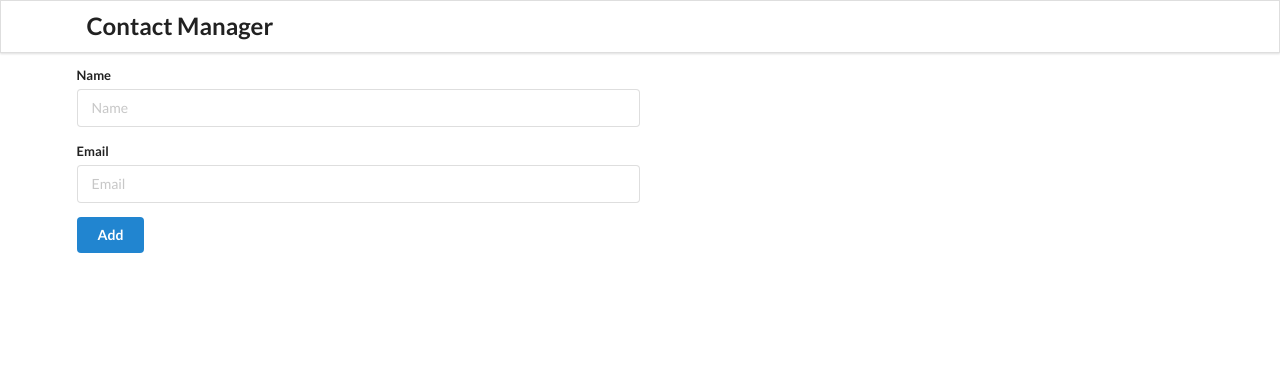
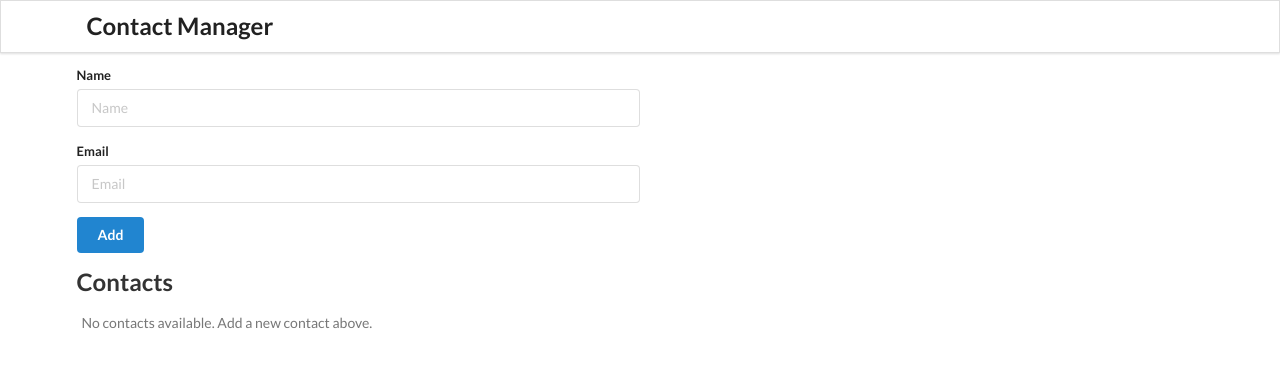
Before and after one commit to jabrij93/reactbasics, a React (Create React App) app: page / in a window 1280 px wide. Shown: the top 366 px of the page. Built offline with nearby package versions, Linux system fonts and the light colour scheme.

Commit message:
contact manager part1 assignment completed(polished ui ux)

```diff
--- a/src/components/ContactList.js
+++ b/src/components/ContactList.js
@@ -2,20 +2,33 @@ import React from 'react'
 import ContactCard from './ContactCard'
 
 const ContactList = (props) => {
-
   const deleteContactHandler = (id) => {
-        props.getContactId(id);
+    props.getContactId(id)
   }
 
   const renderContactList = props.contacts.map((contact) => {
     return (
-            <ContactCard contact={contact} clickHandler={deleteContactHandler} />
+      <ContactCard
+        contact={contact}
+        clickHandler={deleteContactHandler}
+        key={contact.id}
+      />
     )
   })
 
   return (
     <div className='ui celled list'>
-            {renderContactList}
+      <h2 style={{ textAlign: 'left', marginBottom: '15px', color: '#333' }}>
+        Contacts
+      </h2>
+
+      {renderContactList.length > 0 ? (
+        renderContactList
+      ) : (
+        <p style={{ color: '#777', marginLeft: '5px' }}>
+          No contacts available. Add a new contact above.
+        </p>
+      )}
     </div>
   )
 }
```
Lines whose indentation alone changed are shown as unchanged.
